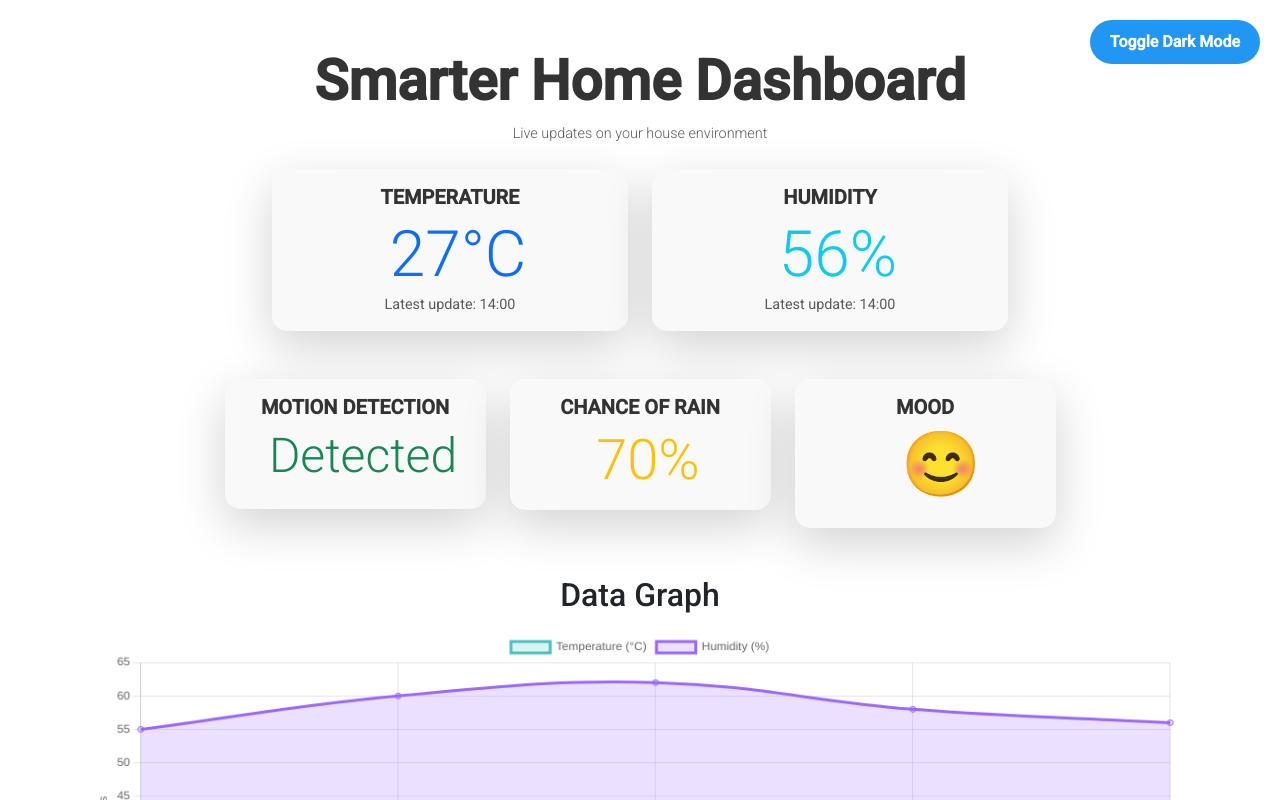
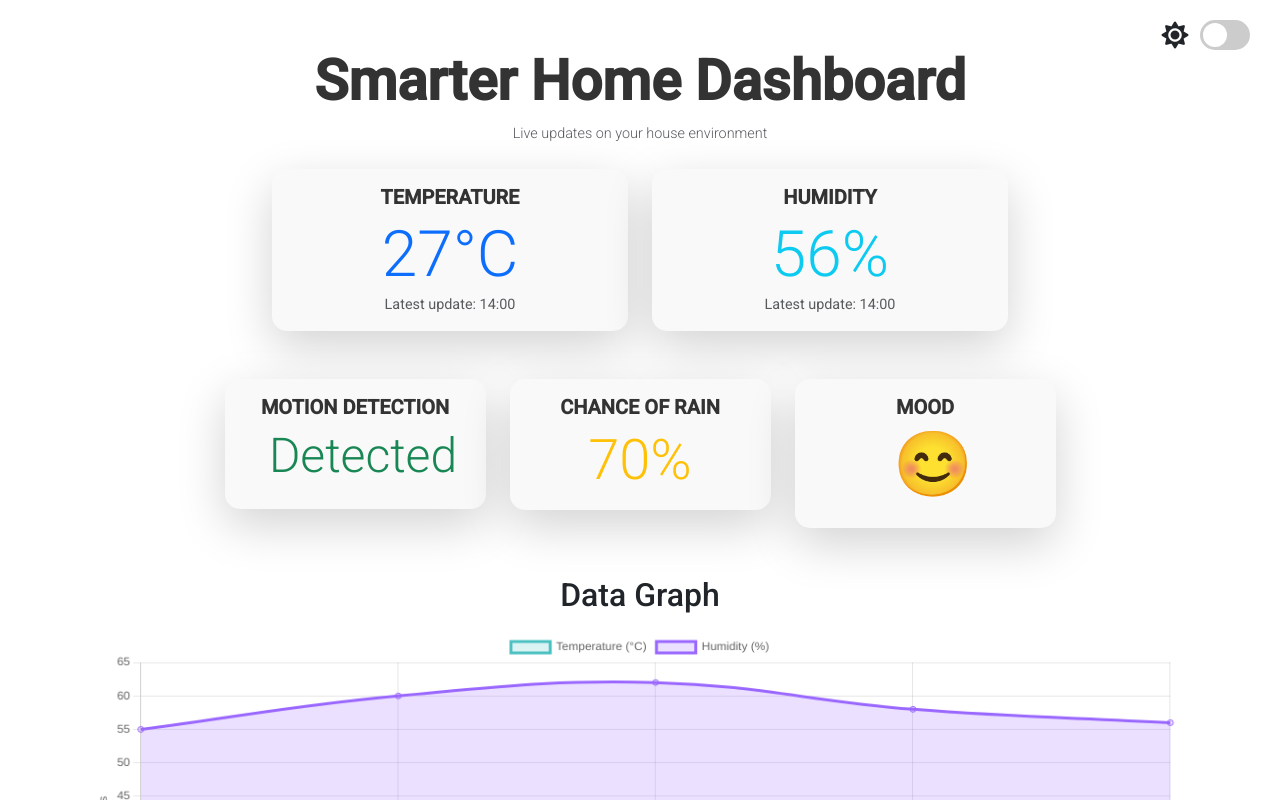
Before and after one commit to kcopyk/skibidiembed, an Angular app: page / in a window 1280 px wide. Shown: the top 800 px of the page. Built offline with nearby package versions, Linux system fonts and the light colour scheme.

Commit message:
dark mode2

```diff
--- a/src/app/dashboard/dashboard.component.css
+++ b/src/app/dashboard/dashboard.component.css
@@ -65,40 +65,65 @@ body.dark-mode #temperatureChart {
     background-color: #495057;
 }
 
-/* Dark mode specific hover styles for cards */
 body.dark-mode .card:hover {
     box-shadow: 0 10px 20px rgba(255, 255, 255, 0.2);
 }
 
-/* Dark Mode Toggle Button Styles */
-.btn-toggle-dark-mode {
-    position: fixed;
-    top: 20px;
-    right: 20px;
-    background-color: #2196F3;
-    color: #fff;
-    border: none;
-    padding: 10px 20px;
-    border-radius: 25px;
-    cursor: pointer;
-    font-weight: bold;
-    transition: background-color 0.3s;
+/* Dark Mode Toggle Slider Styles */
+.toggle-container {
+  display: flex;
+  align-items: center;
+  justify-content: center;
+  position: fixed;
+  top: 20px;
+  right: 20px;
 }
 
-.btn-toggle-dark-mode:hover {
-    background-color: #1976D2;
+.toggle-slider {
+  -webkit-appearance: none;
+  appearance: none;
+  width: 50px;
+  height: 30px;
+  background-color: #ccc;
+  border-radius: 50px;
+  cursor: pointer;
+  transition: background-color 0.3s;
+  position: relative;
+  margin: 0 10px;
 }
 
-.btn-toggle-dark-mode:focus {
-    outline: none;
+.toggle-slider:before {
+  content: '';
+  position: absolute;
+  top: 3px;
+  left: 3px;
+  width: 24px;
+  height: 24px;
+  background-color: #fff;
+  border-radius: 50%;
+  transition: transform 0.3s;
 }
 
-/* When Dark Mode is active, change button style */
-body.dark-mode .btn-toggle-dark-mode {
-    background-color: #333;
-    color: #fff;
+.toggle-slider:checked {
+  background-color: #2196F3;
 }
 
-body.dark-mode .btn-toggle-dark-mode:hover {
-    background-color: #495057;
+.toggle-slider:checked:before {
+  transform: translateX(20px);
 }
+
+.sun-icon, .moon-icon {
+  font-size: 24px;
+}
+
+body.dark-mode .toggle-slider {
+  background-color: #333;
+}
+
+body.dark-mode .toggle-slider:checked {
+  background-color: #495057;
+}
+
+body.dark-mode .toggle-slider:checked:before {
+  transform: translateX(20px);
+}
--- a/src/app/dashboard/dashboard.component.html
+++ b/src/app/dashboard/dashboard.component.html
@@ -4,8 +4,12 @@
     <p class="lead text-muted">Live updates on your house environment</p>
   </div>
 
-  <!-- Dark Mode Toggle Button (placed at the top-right) -->
-  <button class="btn btn-toggle-dark-mode" (click)="toggleDarkMode()">Toggle Dark Mode</button>
+  <!-- Dark Mode Toggle Slider -->
+  <label class="toggle-container">
+    <i class="fas fa-sun sun-icon" *ngIf="!isDarkMode"></i>
+    <input type="checkbox" class="toggle-slider" (change)="toggleDarkMode()" [checked]="isDarkMode" />
+    <i class="fas fa-moon moon-icon" *ngIf="isDarkMode"></i>
+  </label>
 
   <!-- Top Row: Temperature and Humidity Cards -->
   <div class="row g-4 justify-content-center">
@@ -15,7 +19,6 @@
         <div class="card-body">
           <h5 class="card-title">Temperature</h5>
           <div class="d-flex justify-content-center align-items-center">
-            <i class="fas fa-thermometer-half text-primary display-3 me-3"></i>
             <h2 class="display-3 text-primary m-0">
               {{ sensorData.temperature[sensorData.temperature.length - 1] }}°C
             </h2>
@@ -33,7 +36,6 @@
         <div class="card-body">
           <h5 class="card-title">Humidity</h5>
           <div class="d-flex justify-content-center align-items-center">
-            <i class="fas fa-tint text-info display-3 me-3"></i>
             <h2 class="display-3 text-info m-0">
               {{ sensorData.humidity[sensorData.humidity.length - 1] }}%
             </h2>
@@ -54,11 +56,6 @@
         <div class="card-body">
           <h5 class="card-title">Motion Detection</h5>
           <div class="d-flex justify-content-center align-items-center">
-            <i
-              class="fas fa-walking display-3"
-              [class.text-success]="motionDetected"
-              [class.text-danger]="!motionDetected"
-            ></i>
             <h2 class="display-5 ms-3" [class.text-success]="motionDetected" [class.text-danger]="!motionDetected">
               {{ motionDetected ? 'Detected' : 'None' }}
             </h2>
@@ -73,7 +70,6 @@
         <div class="card-body">
           <h5 class="card-title">Chance of Rain</h5>
           <div class="d-flex justify-content-center align-items-center">
-            <i class="fas fa-cloud-rain text-warning display-3 me-3"></i>
             <h2 class="display-4 text-warning m-0">{{ rainPercentage }}%</h2>
           </div>
         </div>
@@ -86,7 +82,6 @@
         <div class="card-body">
           <h5 class="card-title">Mood</h5>
           <div class="d-flex justify-content-center align-items-center">
-            <i class="fas fa-smile text-warning display-3 me-3"></i>
             <h2 class="display-3 ms-3">{{ getMoodEmoji() }}</h2>
           </div>
         </div>
--- a/src/app/dashboard/dashboard.component.ts
+++ b/src/app/dashboard/dashboard.component.ts
@@ -25,18 +25,29 @@ export class DashboardComponent implements OnInit {
 
   ngOnInit() {
     this.createTemperatureChart();
+    this.checkInitialTheme();
   }
 
-  toggleDarkMode() {
-    // Toggle the dark mode class on the body element
-    this.isDarkMode = !this.isDarkMode;
-    if (this.isDarkMode) {
-      document.body.classList.add('dark-mode'); // Apply dark mode
-    } else {
-      document.body.classList.remove('dark-mode'); // Remove dark mode
+  // Check initial theme from localStorage or default to light mode
+  checkInitialTheme() {
+    const storedTheme = localStorage.getItem('theme');
+    if (storedTheme === 'dark') {
+      this.isDarkMode = true;
+      document.body.classList.add('dark-mode');
     }
   }
 
+  // Toggle dark mode
+  toggleDarkMode() {
+    this.isDarkMode = !this.isDarkMode;
+    if (this.isDarkMode) {
+      document.body.classList.add('dark-mode');
+      localStorage.setItem('theme', 'dark');  // Save theme in localStorage
+    } else {
+      document.body.classList.remove('dark-mode');
+      localStorage.setItem('theme', 'light');  // Save theme in localStorage
+    }
+  }
 
   createTemperatureChart() {
     const ctx = document.getElementById('temperatureChart') as HTMLCanvasElement;
--- a/src/index.html
+++ b/src/index.html
@@ -8,6 +8,7 @@
   <link rel="icon" type="image/x-icon" href="favicon.ico">
   <link href="https://fonts.googleapis.com/css2?family=Roboto:wght@300;400;500&display=swap" rel="stylesheet">
   <link href="https://fonts.googleapis.com/icon?family=Material+Icons" rel="stylesheet">
+  <link href="https://cdn.jsdelivr.net/npm/@fortawesome/fontawesome-free/css/all.min.css" rel="stylesheet">
 </head>
 <body>
   <app-root></app-root>
```
